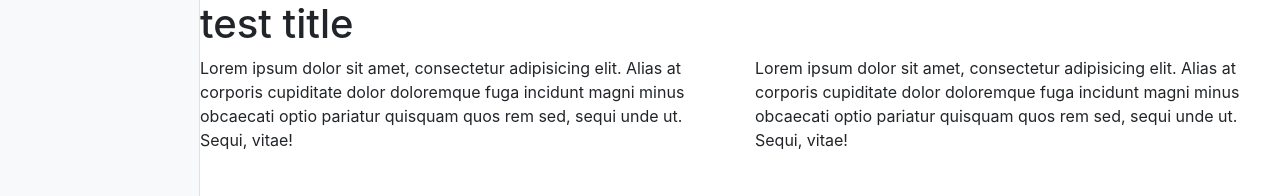
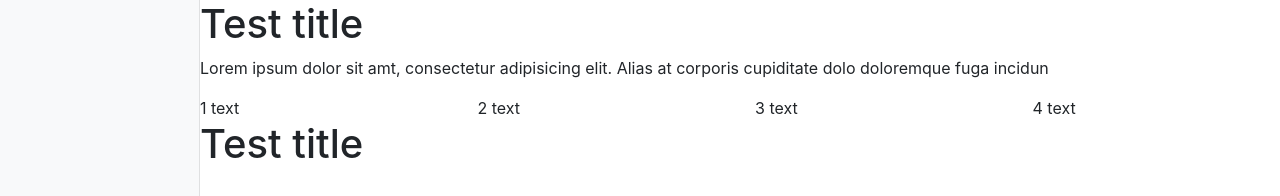
Before and after one commit to Yaltaphil/js-constructor, a website built with webpack: page src/index.html in a window 1280 px wide. Shown: the top 196 px of the page. Built offline with nearby package versions, Linux system fonts and the light colour scheme.

Commit message:
feat:model added

```diff
--- a/src/index.html
+++ b/src/index.html
@@ -1,39 +1,24 @@
-<!doctype html>
+<!DOCTYPE html>
 <html lang="en">
-<head>
-    <meta charset="UTF-8">
-    <meta name="viewport"
-          content="width=device-width, user-scalable=no, initial-scale=1.0, maximum-scale=1.0, minimum-scale=1.0">
-    <meta http-equiv="X-UA-Compatible" content="ie=edge">
-    <link rel="stylesheet" href="https://stackpath.bootstrapcdn.com/bootstrap/4.5.2/css/bootstrap.min.css"
-          integrity="sha384-JcKb8q3iqJ61gNV9KGb8thSsNjpSL0n8PARn9HuZOnIxN0hoP+VmmDGMN5t9UJ0Z" crossorigin="anonymous">
+  <head>
+    <meta charset="UTF-8" />
+    <meta
+      name="viewport"
+      content="width=device-width, user-scalable=no, initial-scale=1.0, maximum-scale=1.0, minimum-scale=1.0"
+    />
+    <meta http-equiv="X-UA-Compatible" content="ie=edge" />
+    <link
+      rel="stylesheet"
+      href="https://stackpath.bootstrapcdn.com/bootstrap/4.5.2/css/bootstrap.min.css"
+      integrity="sha384-JcKb8q3iqJ61gNV9KGb8thSsNjpSL0n8PARn9HuZOnIxN0hoP+VmmDGMN5t9UJ0Z"
+      crossorigin="anonymous"
+    />
     <title>JS constructor</title>
-</head>
-<body>
-<div id="app" class="container-fluid">
-    <div id="panel" class="bg-light sidebar">
-
+  </head>
+  <body>
+    <div id="app" class="container-fluid">
+      <div id="panel" class="bg-light sidebar"></div>
+      <div id="site" class="content"></div>
     </div>
-    <div id="site" class="content">
-        <div class="row">
-            <div class="col-sm">
-                <h1>test title</h1>
-            </div>
-        </div>
-        <div class="row">
-            <div class="col-sm">
-                <p>Lorem ipsum dolor sit amet, consectetur adipisicing elit. Alias at corporis cupiditate dolor
-                    doloremque fuga incidunt magni minus obcaecati optio pariatur quisquam quos rem sed, sequi unde ut.
-                    Sequi, vitae!</p>
-            </div>
-            <div class="col-sm">
-                <p>Lorem ipsum dolor sit amet, consectetur adipisicing elit. Alias at corporis cupiditate dolor
-                    doloremque fuga incidunt magni minus obcaecati optio pariatur quisquam quos rem sed, sequi unde ut.
-                    Sequi, vitae!</p>
-            </div>
-        </div>
-    </div>
-</div>
-
-</body>
+  </body>
 </html>
--- a/src/index.js
+++ b/src/index.js
@@ -1 +1,43 @@
-import './styles/main.css'
+import { model } from "./model";
+import "./styles/main.css";
+
+model.forEach( block => {
+    let html
+  if (block.type === "title") {
+    html = title(block);
+  } else if (block.type === "text") {
+    html = text(block);
+  } else if (block.type === "textColumns") {
+    html = textColumns(block);
+  }
+  document.querySelector("#site").insertAdjacentHTML("beforeend", html);
+});
+
+function title(block) {
+  return `
+    <div class="row">
+            <div class="col-sm">
+                <h1>${block.value}</h1>
+            </div>
+    </div>
+    `;
+}
+
+function text(block) {
+  return `
+    <div class="row">
+        <div class="col-sm">
+            <p>${block.value}</p>
+        </div>
+    </div>
+    `;
+}
+
+function textColumns(block) {
+  const html = block.value.map((item) => `<div class="col-sm">${item}</div>`);
+  return `
+    <div class="row">
+         ${html.join("")}
+    </div>
+    `;
+}
--- /dev/null
+++ b/src/model.js
@@ -0,0 +1,11 @@
+export const model = [
+  { type: "title", value: "Test title", options: {} },
+  {
+    type: "text",
+    value:
+      "Lorem ipsum dolor sit amt, consectetur adipisicing elit. Alias at corporis cupiditate dolo    doloremque fuga incidun",
+    options: {},
+  },
+  { type: "textColumns", value: ["1 text", "2 text", "3 text","4 text"], options: {} },
+  { type: "title", value: "Test title", options: {} },
+];
```
